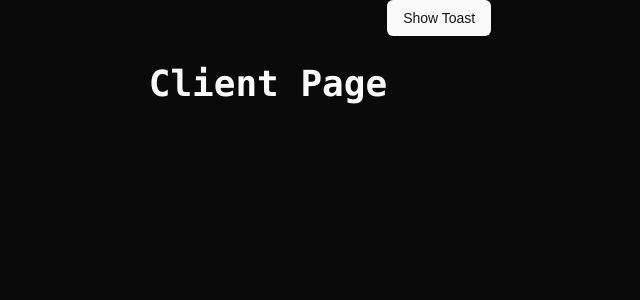
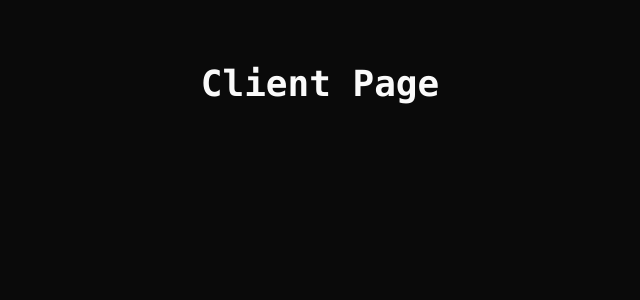
Before and after one commit to mkeloo/inhalebay-loyalty-program, a Next.js app: page /client in a window 1280 px wide. Shown: the top 300 px of the page, without its empty margins (320-960 px from the left). Built offline with nearby package versions, Linux system fonts and the light colour scheme.

Commit message:
Move ToastDemo component to Dashboard page and remove from Client page

```diff
--- a/app/(screens)/client/page.tsx
+++ b/app/(screens)/client/page.tsx
@@ -1,13 +1,9 @@
-import { ToastDemo } from '@/components/ToastDemo'
 import React from 'react'
 
 export default function ClientPage() {
     return (
         <div className="w-full h-screen flex justify-center items-start">
             <h1 className="text-4xl font-bold font-mono py-16">Client Page</h1>
-            <div className='relative flex flex-col items-center'>
-                <ToastDemo />
-            </div>
         </div>
     )
 }
--- a/app/dashboard/page.tsx
+++ b/app/dashboard/page.tsx
@@ -1,4 +1,5 @@
 import { AppSidebar } from "@/components/structure/app-sidebar"
+import { ToastDemo } from "@/components/ToastDemo"
 import {
   Breadcrumb,
   BreadcrumbItem,
@@ -45,6 +46,9 @@ export default function Page() {
             <div className="aspect-video rounded-xl bg-muted/50" />
           </div>
           <div className="min-h-[100vh] flex-1 rounded-xl bg-muted/50 md:min-h-min" />
+          <div className='relative flex flex-col items-center'>
+            <ToastDemo />
+          </div>
         </div>
       </SidebarInset>
     </SidebarProvider>
```
